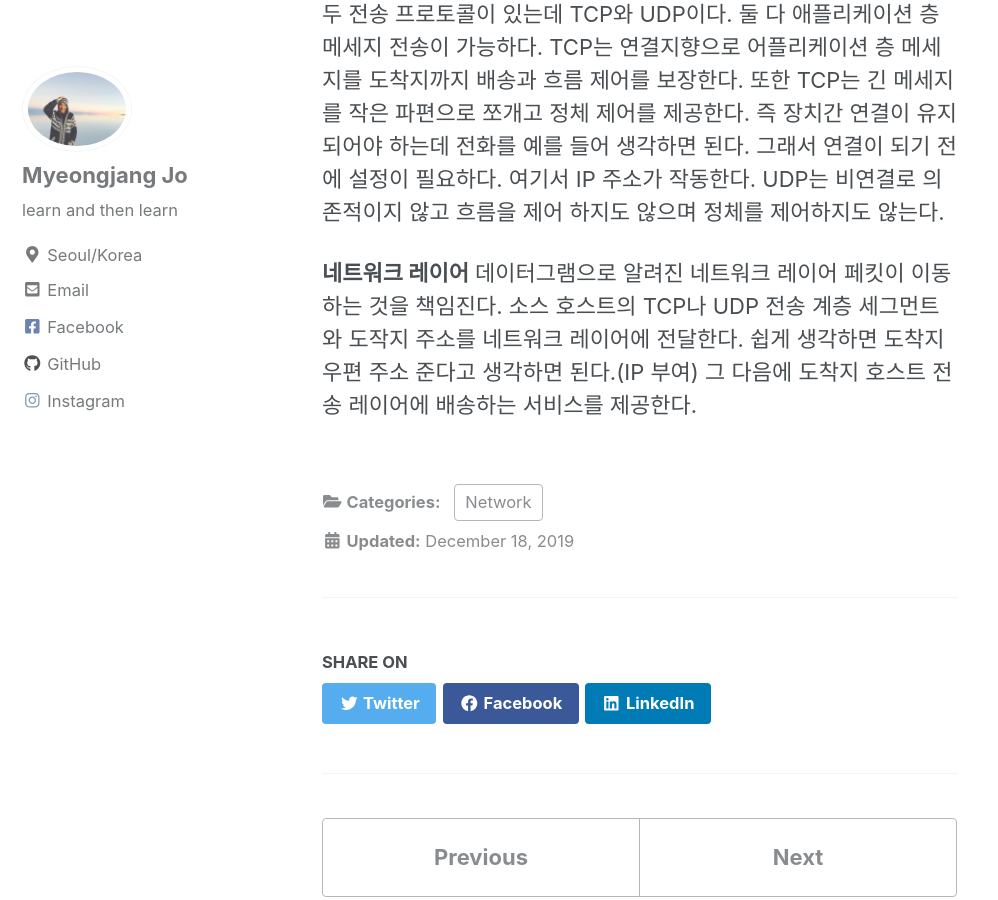
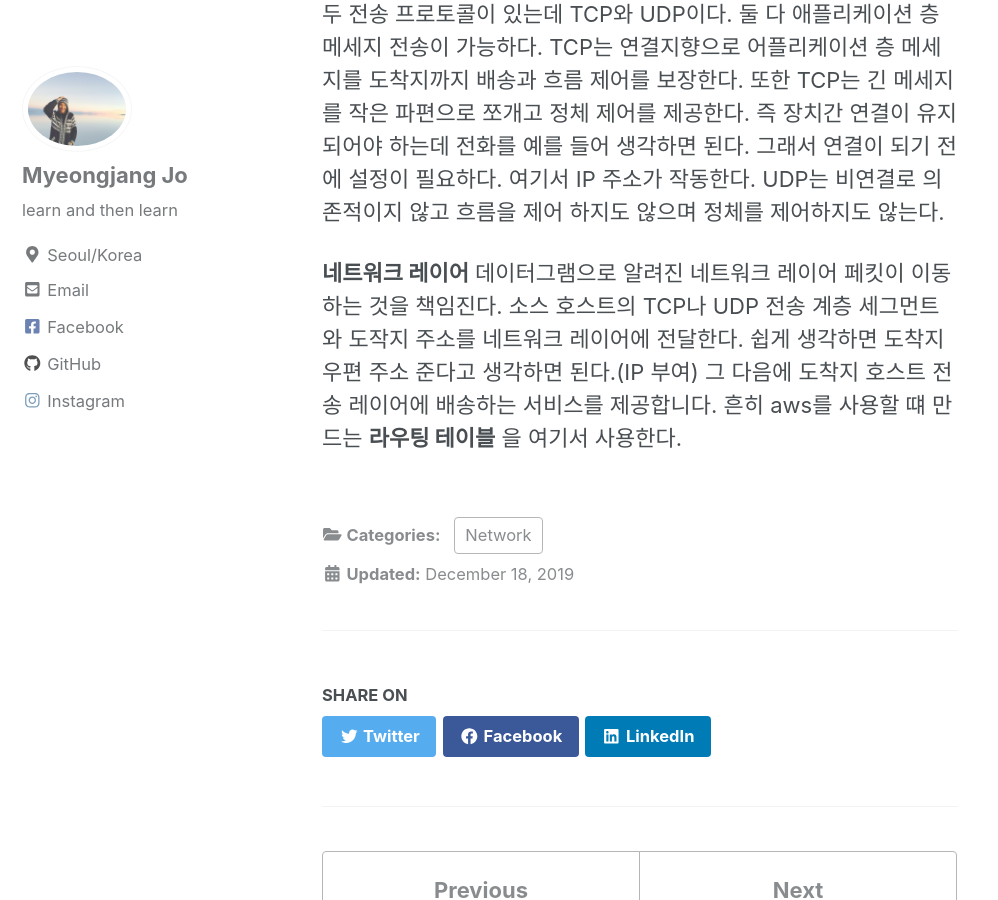
Before and after one commit to josephmjjo/josephmjjo.github.io, a Jekyll site: the page built from _posts/2019-12-18-layers.md, in a window 1280 px wide and 900 px high, scrolled down 491 px. Shown: the whole window, without its empty margins (0-998 px from the left). Built offline with Jekyll 4.4.1, drawn with Linux system fonts in a browser that asks for light colours; cached includes are drawn as plain includes; nearby versions of some CDN libraries; some of the changed text lies outside the part shown.

```diff
--- a/_posts/2019-12-18-layers.md
+++ b/_posts/2019-12-18-layers.md
@@ -26,4 +26,5 @@ __네트워크 레이어__
 데이터그램으로 알려진 네트워크 레이어 페킷이 이동하는 것을 책임진다.
 소스 호스트의 TCP나 UDP 전송 계층 세그먼트와 도작지 주소를 네트워크 레이어에 전달한다.
 쉽게 생각하면 도착지우편 주소 준다고 생각하면 된다.(IP 부여)
-그 다음에 도착지 호스트 전송 레이어에 배송하는 서비스를 제공한다.
+그 다음에 도착지 호스트 전송 레이어에 배송하는 서비스를 제공합니다.
+흔히 aws를 사용할 떄 만드는 __라우팅 테이블__ 을 여기서 사용한다.
```
Also changed, not shown: _posts/2020-01-06-보안대응.md (added, +28 -0 lines).
